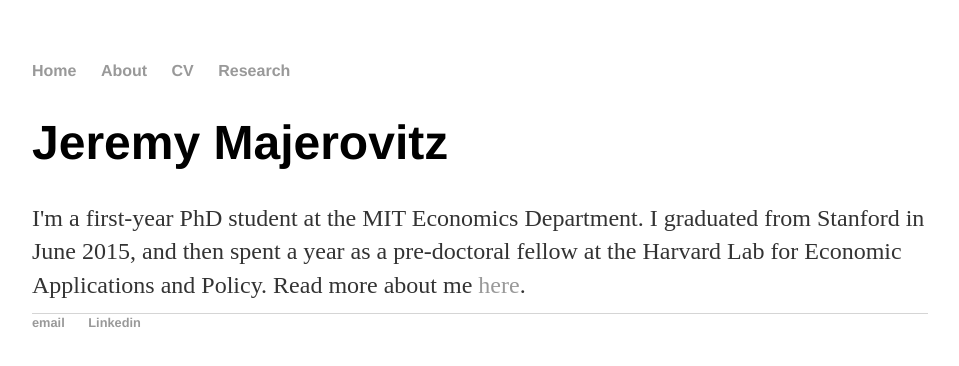
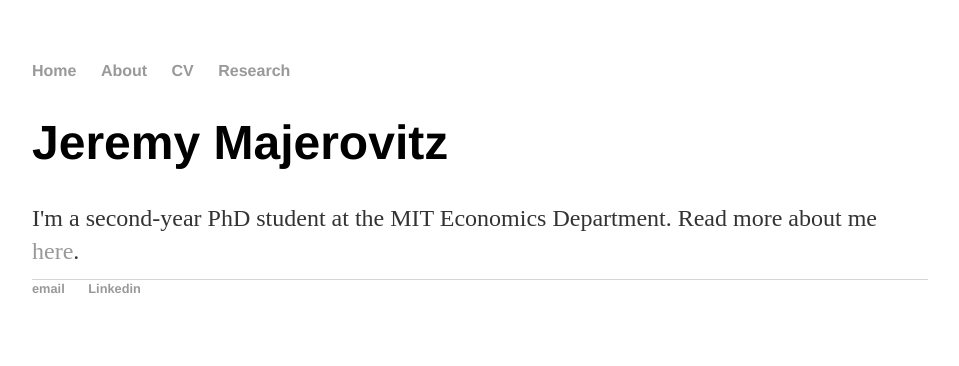
Before and after one commit to jmajic/jmajic.github.io, a Jekyll site: the page built from index.html, in a window 1280 px wide. Shown: the top 366 px of the page, without its empty margins (160-1119 px from the left). Built offline with Jekyll 4.4.1, drawn with Linux system fonts in a browser that asks for light colours.

Commit message:
Update index.html

```diff
--- a/index.html
+++ b/index.html
@@ -4,5 +4,5 @@ title: Jeremy Majerovitz
 ---
 <div class="blurb">
 	<h1>Jeremy Majerovitz</h1>
-	<p>I'm a first-year PhD student at the MIT Economics Department. I graduated from Stanford in June 2015, and then spent a year as a pre-doctoral fellow at the Harvard Lab for Economic Applications and Policy. Read more about me <a href="/about">here</a>.</p>
+	<p>I'm a second-year PhD student at the MIT Economics Department. Read more about me <a href="/about">here</a>.</p>
 </div><!-- /.blurb -->
```
